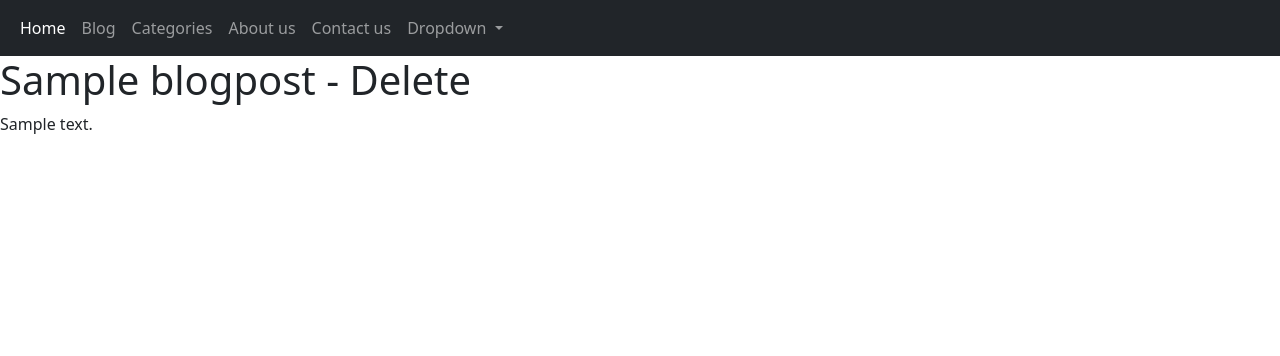
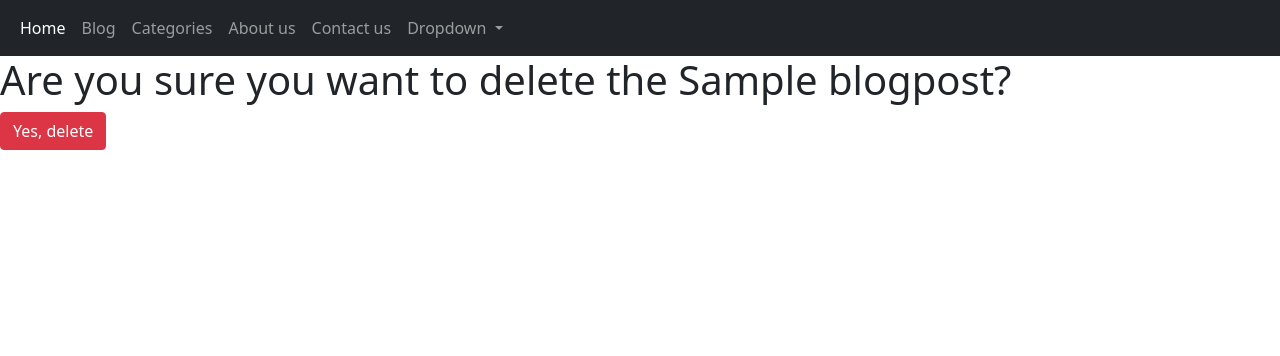
Before and after one commit to mohammad2goodarzi/django_project, a Django app: a page that uses templates/Blog/delete.html in a window 1280 px wide. Shown: the top 356 px of the page. Run offline with Django 3.2, Linux system fonts and the light colour scheme; a user stored in the database is signed in; tables that the repository leaves empty hold one stand-in row (values such as "Sample post").

Commit message:
Delete a post.

```diff
--- a/Main/views.py
+++ b/Main/views.py
@@ -44,6 +44,7 @@ def blog_post_create_view(request):
         return render(request, template_name, context)
 
 
+@login_required
 def blog_post_update_view(request, slug):
     obj = get_object_or_404(BlogPost, slug=slug)
     form = BlogPostModelForm(request.POST or None, instance=obj)
@@ -55,8 +56,12 @@ def blog_post_update_view(request, slug):
     return render(request, template_name, context)
 
 
+@login_required
 def blog_post_delete_view(request, slug):
     obj = get_object_or_404(BlogPost, slug=slug)
+    if request.method == "POST":
+        obj.delete()
+        return redirect('blog_posts_list')
     template_name = 'Blog/delete.html'
     context = {"object": obj}
     return render(request, template_name, context)
--- a/templates/Blog/delete.html
+++ b/templates/Blog/delete.html
@@ -3,12 +3,9 @@
 
 {% block content %}
 
-<!--<h1>Are you sure you want to delete the following:</h1>-->
-<h1> {{ object.post_title }} - Delete</h1>
-<p>{{ object.post_content}}</p>
-<!--<form method='POST' >{% csrf_token %}-->
+<h1>Are you sure you want to delete the {{ object.post_title }}? </h1>
 
-<!--    <button class='btn btn-danger'>Yes, delete</button>-->
-
-<!--</form>-->
+    <form method='POST' >{% csrf_token %}
+        <button class='btn btn-danger'>Yes, delete</button>
+    </form>
 {% endblock %}
```
